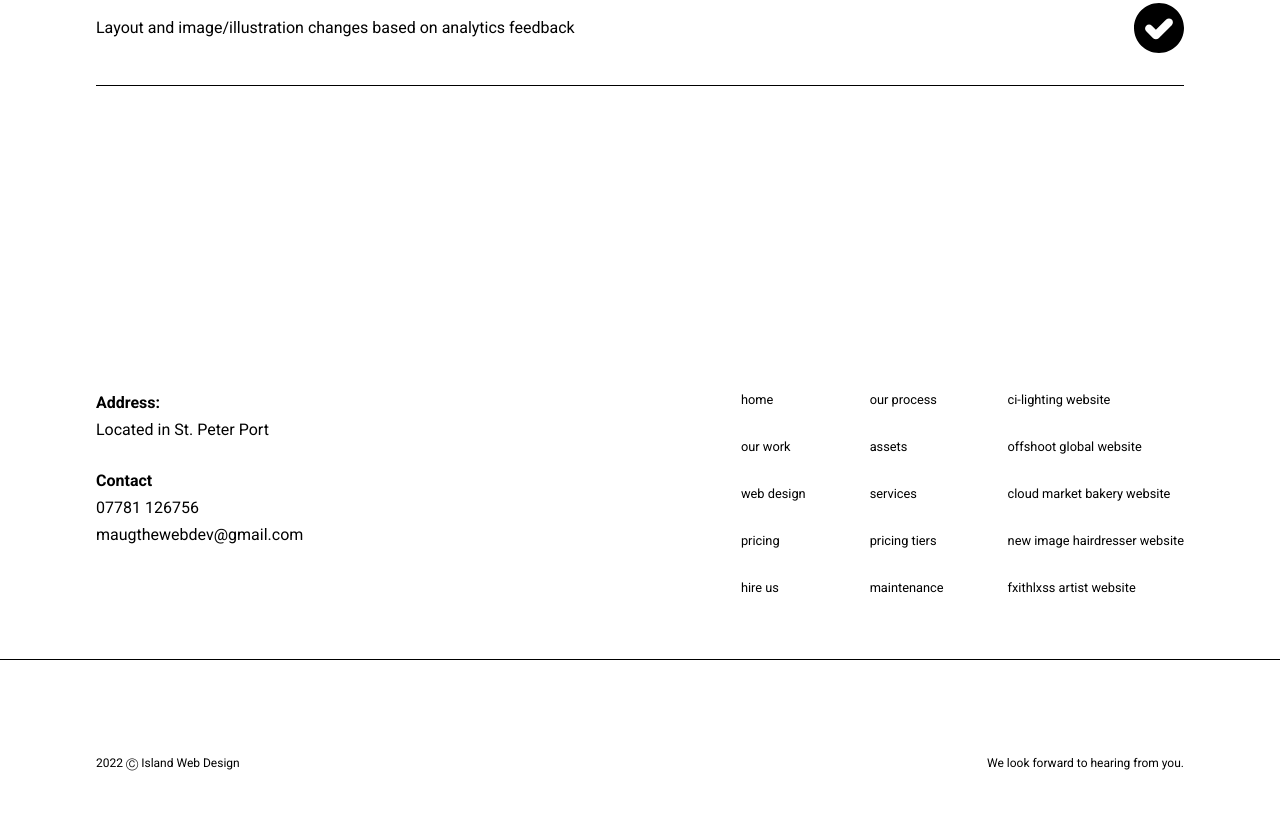
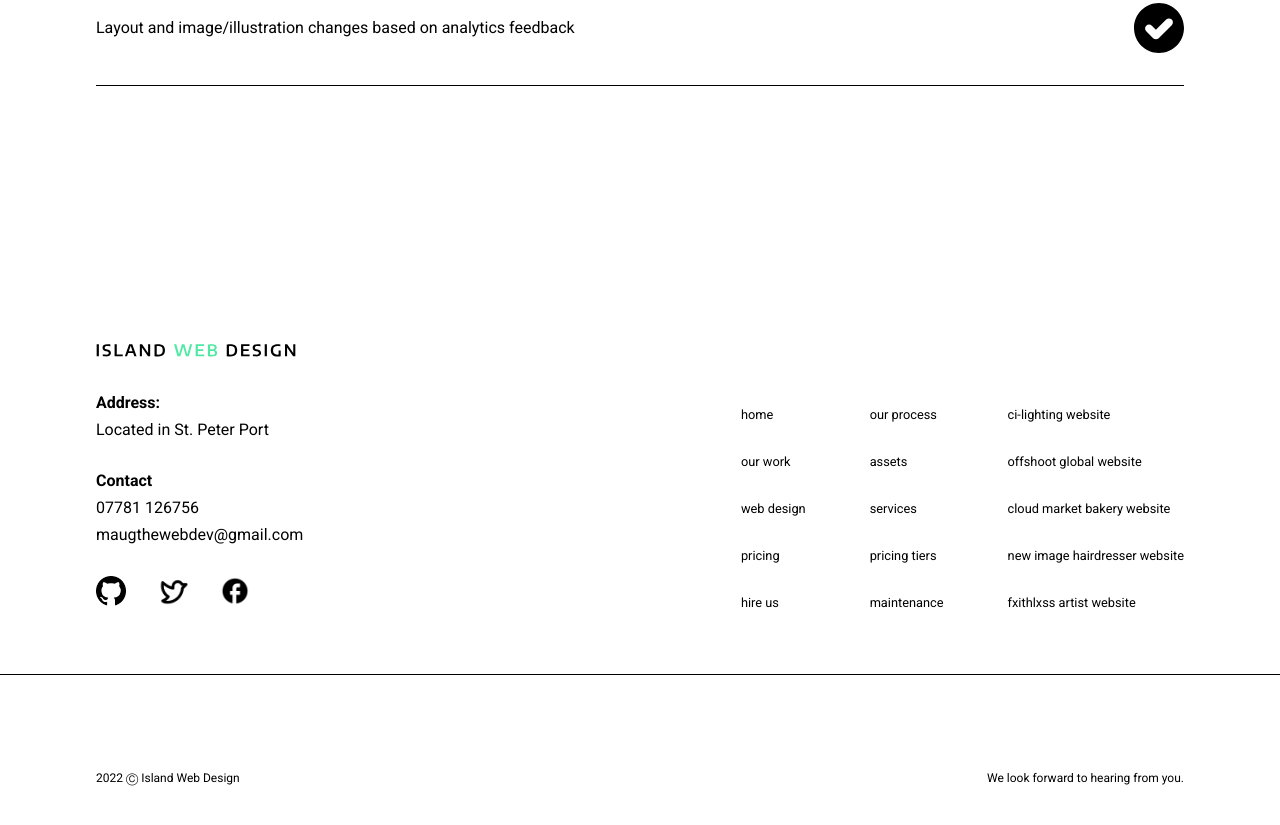
Before and after one commit to mauger1998/my-company, a plain HTML site: page pricing/index.html in a window 1280 px wide. Shown: the part 4651-5476 px from the top of the page. Drawn offline with Linux system fonts and the light colour scheme.

Commit message:
Put footer logo back in place

```diff
--- a/our-work/portfolio.css
+++ b/our-work/portfolio.css
@@ -1370,3 +1370,6 @@ footer a {
     text-decoration:none;
     color:black;
 }
+.logo-footer {
+    width:200px;
+}
--- a/pricing/index.html
+++ b/pricing/index.html
@@ -464,7 +464,7 @@
     <footer>
         <div class="footer-top">
             <div class="footer-left">
-                <a href="index.html"><img class="logo-footer" src="svg/MYLOGO.svg" alt=""></a>
+                <a href="../index.html"><img class="logo-footer" src="../svg/MYLOGO.svg" alt=""></a>
                 <div class="address">
                     <p class="bold">Address:</p>
                     <p>Located in St. Peter Port</p>
@@ -475,9 +475,9 @@
                     <p>maugthewebdev@gmail.com</p>
                 </div>
                 <div class="footer-icons">
-                    <a href="https://github.com/mauger1998" target="_blank"><img src="svg/bi_github.png" alt=""></a>
-                    <a href="https://twitter.com/jordannotaguru" target="_blank"><img src="svg/ph_twitter-logo-bold.png" alt=""></a>
-                    <a href="https://www.facebook.com/profile.php?id=100088785902539" target="_blank"><img src="svg/ic_twotone-facebook.png" alt=""></a>
+                    <a href="https://github.com/mauger1998" target="_blank"><img src="../svg/bi_github.png" alt=""></a>
+                    <a href="https://twitter.com/jordannotaguru" target="_blank"><img src="../svg/ph_twitter-logo-bold.png" alt=""></a>
+                    <a href="https://www.facebook.com/profile.php?id=100088785902539" target="_blank"><img src="../svg/ic_twotone-facebook.png" alt=""></a>
                 </div>
             </div>
             <div class="footer-right">
--- a/pricing/pricing.css
+++ b/pricing/pricing.css
@@ -1433,3 +1433,6 @@ footer a {
     text-decoration:none;
     color:black;
 }
+.logo-footer {
+    width:200px;
+}
--- a/web-design/web-design.css
+++ b/web-design/web-design.css
@@ -1313,3 +1313,6 @@ footer a {
     text-decoration:none;
     color:black;
 }
+.logo-footer {
+    width:200px;
+}
```
Also changed, not shown: our-work/index.html (+4 -4 lines), web-design/index.html (+4 -4 lines).
